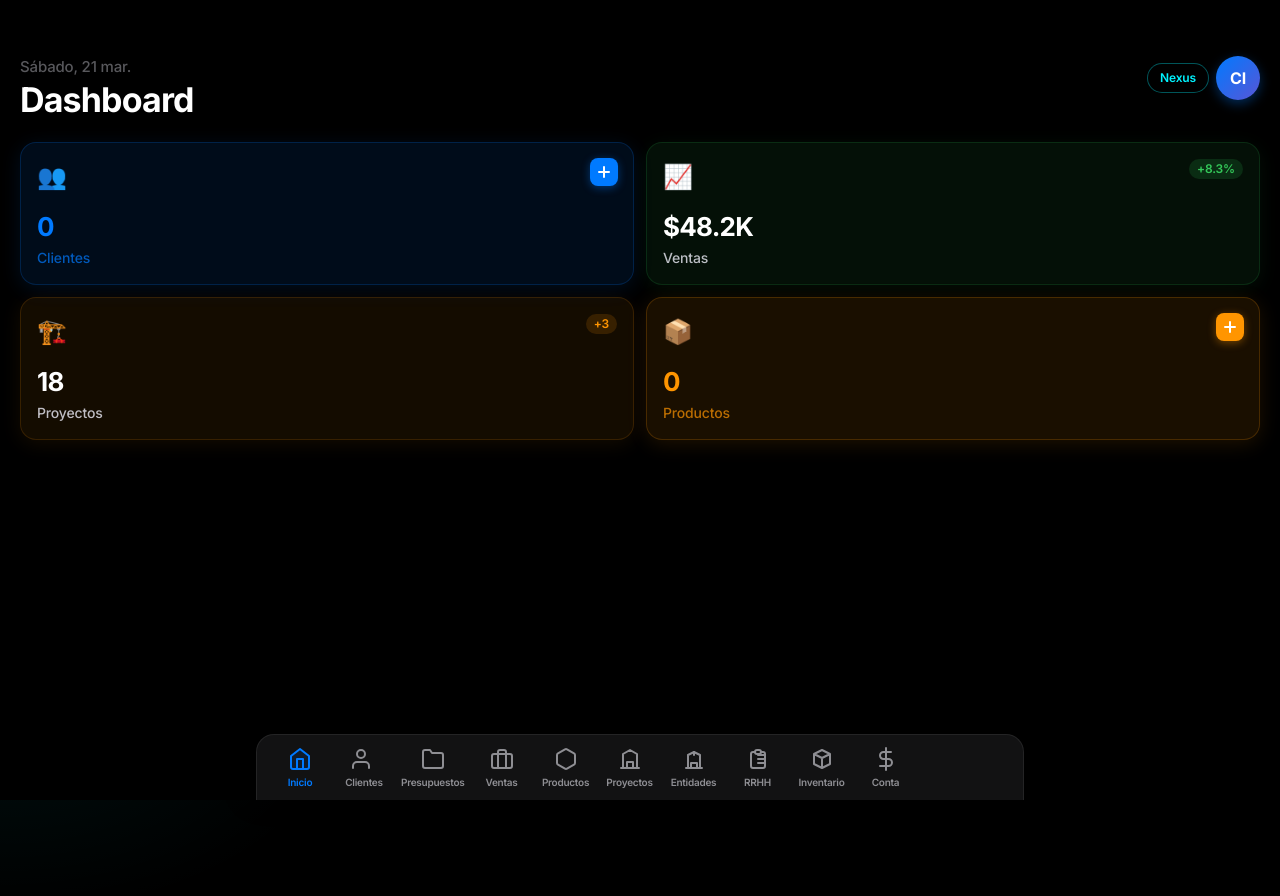
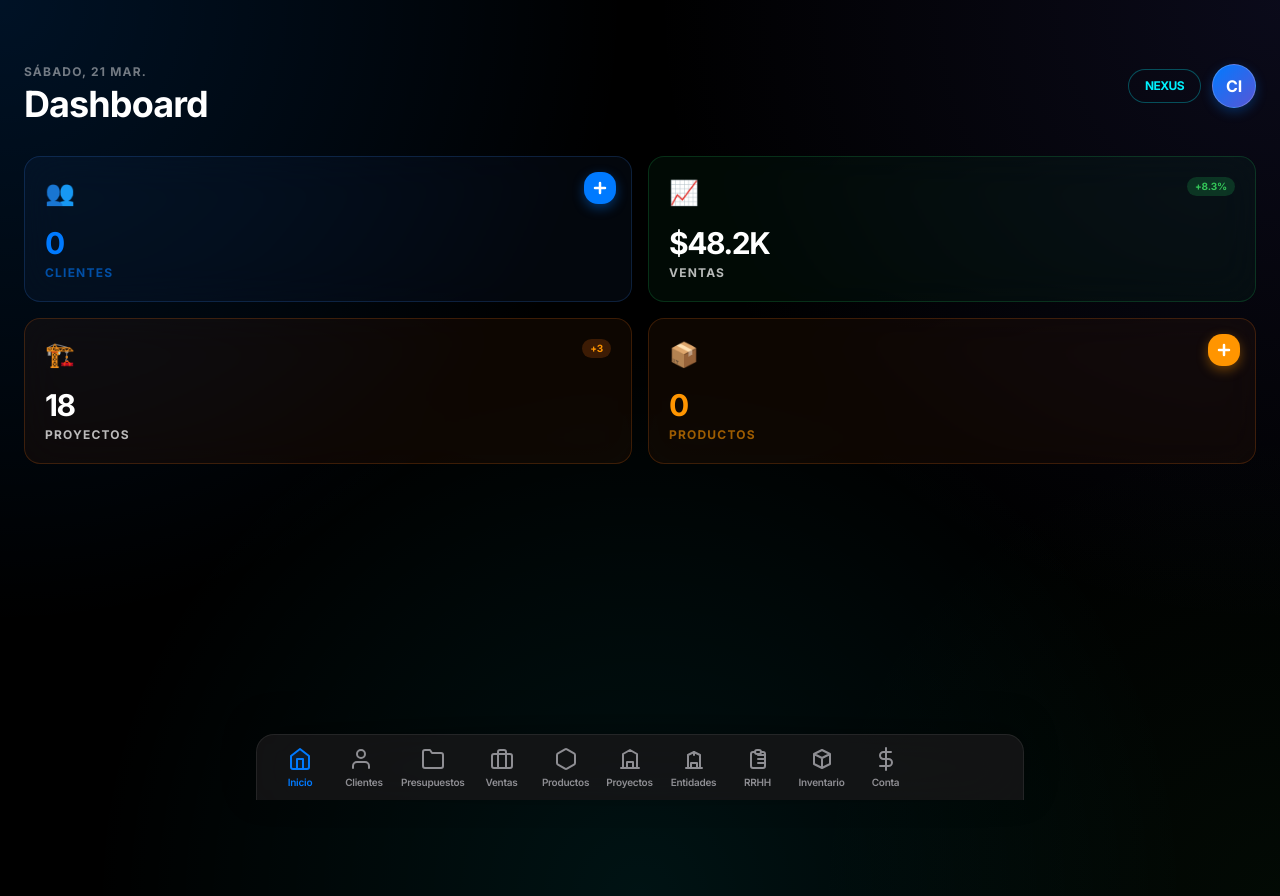
Before and after one commit to casainteligentemgta-byte/Casainteligente, a Next.js app: page / in a window 1280 px wide. Built offline with nearby package versions, Linux system fonts and the light colour scheme; no server answers; the database is empty.

Commit message:
style: optimize visual aesthetics with Nexus/iOS theme and glassmorphism

```diff
--- a/app/globals.css
+++ b/app/globals.css
@@ -118,10 +118,12 @@
 
   /* Fondo principal: evita negro plano y da profundidad coherente con el dock iOS */
   .app-root-bg {
+    background-color: #050508;
     background-image:
-      radial-gradient(ellipse 130% 90% at 50% -25%, rgba(0, 122, 255, 0.14), transparent 55%),
-      radial-gradient(ellipse 70% 55% at 100% 40%, rgba(88, 86, 214, 0.1), transparent 50%),
-      radial-gradient(ellipse 60% 50% at 0% 80%, rgba(0, 242, 254, 0.06), transparent 45%);
+      radial-gradient(circle at 0% 0%, rgba(0, 122, 255, 0.15) 0%, transparent 40%),
+      radial-gradient(circle at 100% 0%, rgba(88, 86, 214, 0.12) 0%, transparent 40%),
+      radial-gradient(circle at 50% 100%, rgba(0, 242, 254, 0.08) 0%, transparent 50%),
+      radial-gradient(circle at 100% 100%, rgba(52, 199, 89, 0.05) 0%, transparent 30%);
     background-repeat: no-repeat;
     background-attachment: fixed;
   }
@@ -145,19 +147,19 @@
 
   /* Glass morphism */
   .glass {
-    background: var(--glass-bg);
-    backdrop-filter: blur(20px) saturate(180%);
-    -webkit-backdrop-filter: blur(20px) saturate(180%);
-    border: 1px solid var(--glass-border);
-    box-shadow: var(--glass-shadow);
+    background: rgba(255, 255, 255, 0.03);
+    backdrop-filter: blur(24px) saturate(180%);
+    -webkit-backdrop-filter: blur(24px) saturate(180%);
+    border: 1px solid rgba(255, 255, 255, 0.08);
+    box-shadow: 0 8px 32px 0 rgba(0, 0, 0, 0.37);
   }
 
   .glass-strong {
-    background: rgba(255, 255, 255, 0.85);
+    background: rgba(255, 255, 255, 0.06);
     backdrop-filter: blur(40px) saturate(200%);
     -webkit-backdrop-filter: blur(40px) saturate(200%);
-    border: 1px solid rgba(255, 255, 255, 0.6);
-    box-shadow: 0 8px 32px rgba(0, 0, 0, 0.10);
+    border: 1px solid rgba(255, 255, 255, 0.12);
+    box-shadow: 0 12px 48px 0 rgba(0, 0, 0, 0.5);
   }
 
   /* iOS card */
@@ -180,23 +182,27 @@
 
   /* iOS Button */
   .ios-btn-primary {
-    background: var(--ios-blue);
+    background: linear-gradient(135deg, var(--ios-blue), var(--ios-indigo));
     color: white;
-    border-radius: var(--radius-full);
-    font-weight: 600;
-    font-size: 17px;
-    letter-spacing: -0.02em;
+    border-radius: var(--radius-lg);
+    font-weight: 700;
+    font-size: 16px;
+    letter-spacing: -0.01em;
     padding: 16px 32px;
-    border: none;
+    border: 1px solid rgba(255, 255, 255, 0.1);
     cursor: pointer;
-    transition: all 0.15s cubic-bezier(0.25, 0.46, 0.45, 0.94);
-    box-shadow: 0 4px 16px rgba(0, 122, 255, 0.35);
+    transition: all 0.3s cubic-bezier(0.23, 1, 0.32, 1);
+    box-shadow: 0 8px 24px -6px rgba(0, 122, 255, 0.5);
+    display: flex;
+    align-items: center;
+    justify-content: center;
+    gap: 8px;
   }
 
   .ios-btn-primary:hover {
-    background: var(--ios-blue-dark);
-    box-shadow: 0 6px 24px rgba(0, 122, 255, 0.45);
-    transform: translateY(-1px);
+    background: linear-gradient(135deg, #0084ff, #6b69e0);
+    box-shadow: 0 12px 32px -8px rgba(0, 122, 255, 0.6);
+    transform: translateY(-2px);
   }
 
   .ios-btn-primary:active {
--- a/app/page.tsx
+++ b/app/page.tsx
@@ -3,6 +3,8 @@
 import Link from 'next/link';
 import { useEffect, useState } from 'react';
 import { createClient } from '@/lib/supabase/client';
+import { GlassCardMotion } from '@/components/nexus/GlassCard';
+import { motion } from 'framer-motion';
 
 export default function DashboardPage() {
     const [productCount, setProductCount] = useState<number | null>(null);
@@ -10,10 +12,8 @@ export default function DashboardPage() {
 
     useEffect(() => {
         const supabase = createClient();
-        // Contar productos
         supabase.from('products').select('id', { count: 'exact', head: true })
             .then(({ count }) => setProductCount(count ?? 0));
-        // Contar clientes
         supabase.from('customers').select('id', { count: 'exact', head: true })
             .then(({ count }) => setClientCount(count ?? 0));
     }, []);
@@ -24,170 +24,132 @@ export default function DashboardPage() {
     const dayLabel = `${dayName.charAt(0).toUpperCase() + dayName.slice(1)}, ${dateStr}`;
 
     return (
-        <div className="min-h-screen" style={{ background: 'var(--bg-primary)', paddingBottom: '100px' }}>
+        <div className="min-h-screen pb-28">
 
             {/* ── Header ── */}
-            <div className="px-5 pt-14 pb-6">
+            <motion.div
+                initial={{ opacity: 0, y: -20 }}
+                animate={{ opacity: 1, y: 0 }}
+                className="px-6 pt-16 pb-8"
+            >
                 <div className="flex items-start justify-between">
-                    <div>
-                        <p className="font-medium" style={{ fontSize: '15px', color: 'var(--label-tertiary)' }}>
+                    <div className="space-y-1">
+                        <p className="text-xs font-bold uppercase tracking-widest text-[var(--nexus-text-dim)]">
                             {dayLabel}
                         </p>
-                        <h1
-                            className="font-bold tracking-tight mt-0.5"
-                            style={{ fontSize: '34px', color: 'var(--label-primary)', lineHeight: 1.1 }}
-                        >
+                        <h1 className="text-4xl font-bold tracking-tight text-white">
                             Dashboard
                         </h1>
                     </div>
-                    <div className="flex items-center gap-2">
+                    <div className="flex items-center gap-3">
                         <Link
                             href="/nexus"
-                            className="rounded-full px-3 py-1.5 text-xs font-semibold text-[#00F2FE] ring-1 ring-[rgba(0,242,254,0.35)] hover:bg-[rgba(0,242,254,0.1)]"
+                            className="rounded-full px-4 py-2 text-xs font-bold uppercase tracking-tighter text-[var(--nexus-cyan)] ring-1 ring-[rgba(0,242,254,0.3)] hover:bg-[rgba(0,242,254,0.1)] transition-all"
                         >
                             Nexus
                         </Link>
-                        <div
-                            className="flex items-center justify-center rounded-full font-bold text-white"
-                            style={{
-                                width: '44px', height: '44px',
-                                background: 'linear-gradient(135deg, #007AFF, #5856D6)',
-                                fontSize: '16px',
-                                boxShadow: '0 4px 12px rgba(0,122,255,0.35)',
-                                flexShrink: 0,
-                            }}
-                        >
+                        <div className="w-11 h-11 rounded-full bg-gradient-to-br from-[var(--ios-blue)] to-[var(--ios-indigo)] flex items-center justify-center text-white font-bold shadow-[0_4px_12px_rgba(0,122,255,0.3)] border border-white/20">
                             CI
                         </div>
                     </div>
                 </div>
-            </div>
+            </motion.div>
 
             {/* ── Stats Grid ── */}
-            <div className="px-5 grid grid-cols-2 gap-3 mb-6">
+            <div className="px-6 grid grid-cols-2 gap-4">
 
                 {/* ── Clientes ── */}
-                <div style={{ position: 'relative' }}>
-                    <Link
-                        href="/clientes"
-                        className="rounded-2xl p-4 transition-all duration-150 active:scale-95"
-                        style={{
-                            background: 'rgba(0,122,255,0.10)',
-                            border: '1px solid rgba(0,122,255,0.2)',
-                            textDecoration: 'none', display: 'block',
-                            boxShadow: '0 4px 20px rgba(0,122,255,0.12)',
-                        }}
+                <div className="relative group">
+                    <Link href="/clientes" className="block h-full">
+                        <GlassCardMotion
+                            delay={0.1}
+                            className="h-full !bg-blue-500/5 border-blue-500/20 active:scale-95 transition-transform"
                         >
-                        <div className="flex items-start justify-between mb-3">
-                            <span style={{ fontSize: '24px' }}>👥</span>
-                            <div style={{ width: '28px', height: '28px' }} />
+                            <div className="flex items-start justify-between mb-4">
+                                <span className="text-2xl">👥</span>
+                                <div className="w-7 h-7" />
                             </div>
-                        <p className="font-bold" style={{ fontSize: '26px', color: '#007AFF', letterSpacing: '-0.03em' }}>
+                            <p className="text-3xl font-bold tracking-tighter text-[var(--ios-blue)]">
                                 {clientCount ?? '—'}
                             </p>
-                        <p className="text-sm font-medium mt-0.5" style={{ color: '#007AFF', opacity: 0.7 }}>
+                            <p className="text-xs font-bold uppercase tracking-widest text-[var(--ios-blue)] opacity-60 mt-1">
                                 Clientes
                             </p>
+                        </GlassCardMotion>
                     </Link>
                     <Link
                         href="/clientes/nuevo"
-                        style={{
-                            position: 'absolute', top: '16px', right: '16px', zIndex: 10,
-                            display: 'flex', alignItems: 'center', justifyContent: 'center',
-                            width: '28px', height: '28px', borderRadius: '8px',
-                            background: '#007AFF', boxShadow: '0 2px 8px rgba(0,122,255,0.4)',
-                            textDecoration: 'none',
-                        }}
+                        className="absolute top-4 right-4 z-10 w-8 h-8 rounded-lg bg-[var(--ios-blue)] flex items-center justify-center shadow-[0_4px_12px_rgba(0,122,255,0.4)] hover:scale-110 active:scale-90 transition-all"
                     >
                         <svg width="14" height="14" viewBox="0 0 14 14" fill="none">
-                            <path d="M7 2v10M2 7h10" stroke="white" strokeWidth="2" strokeLinecap="round" />
+                            <path d="M7 2v10M2 7h10" stroke="white" strokeWidth="2.5" strokeLinecap="round" />
                         </svg>
                     </Link>
                 </div>
 
                 {/* ── Ventas ── */}
-                <div
-                    className="rounded-2xl p-4"
-                    style={{
-                        background: 'rgba(52,199,89,0.08)',
-                        border: '1px solid rgba(52,199,89,0.15)',
-                        boxShadow: '0 4px 20px rgba(52,199,89,0.08)',
-                    }}
+                <GlassCardMotion
+                    delay={0.2}
+                    className="!bg-green-500/5 border-green-500/20"
                 >
-                    <div className="flex items-start justify-between mb-3">
-                        <span style={{ fontSize: '24px' }}>📈</span>
-                        <span className="text-xs font-semibold px-2 py-0.5 rounded-full"
-                            style={{ background: 'rgba(52,199,89,0.15)', color: '#34C759' }}>
+                    <div className="flex items-start justify-between mb-4">
+                        <span className="text-2xl">📈</span>
+                        <span className="text-[10px] font-bold px-2 py-0.5 rounded-full bg-green-500/20 text-[var(--ios-green)] uppercase">
                             +8.3%
                         </span>
                     </div>
-                    <p className="font-bold" style={{ fontSize: '26px', color: 'var(--label-primary)', letterSpacing: '-0.03em' }}>
+                    <p className="text-3xl font-bold tracking-tighter text-white">
                         $48.2K
                     </p>
-                    <p className="text-sm font-medium mt-0.5" style={{ color: 'var(--label-secondary)' }}>
+                    <p className="text-xs font-bold uppercase tracking-widest text-[var(--nexus-text-muted)] mt-1">
                         Ventas
                     </p>
-                </div>
+                </GlassCardMotion>
 
                 {/* ── Proyectos ── */}
-                <div
-                    className="rounded-2xl p-4"
-                    style={{
-                        background: 'rgba(255,149,0,0.08)',
-                        border: '1px solid rgba(255,149,0,0.15)',
-                        boxShadow: '0 4px 20px rgba(255,149,0,0.08)',
-                    }}
+                <GlassCardMotion
+                    delay={0.3}
+                    className="!bg-orange-500/5 border-orange-500/20"
                 >
-                    <div className="flex items-start justify-between mb-3">
-                        <span style={{ fontSize: '24px' }}>🏗️</span>
-                        <span className="text-xs font-semibold px-2 py-0.5 rounded-full"
-                            style={{ background: 'rgba(255,149,0,0.15)', color: '#FF9500' }}>
+                    <div className="flex items-start justify-between mb-4">
+                        <span className="text-2xl">🏗️</span>
+                        <span className="text-[10px] font-bold px-2 py-0.5 rounded-full bg-orange-500/20 text-[var(--ios-orange)] uppercase">
                             +3
                         </span>
                     </div>
-                    <p className="font-bold" style={{ fontSize: '26px', color: 'var(--label-primary)', letterSpacing: '-0.03em' }}>
+                    <p className="text-3xl font-bold tracking-tighter text-white">
                         18
                     </p>
-                    <p className="text-sm font-medium mt-0.5" style={{ color: 'var(--label-secondary)' }}>
+                    <p className="text-xs font-bold uppercase tracking-widest text-[var(--nexus-text-muted)] mt-1">
                         Proyectos
                     </p>
-                </div>
+                </GlassCardMotion>
 
                 {/* ── Productos ── */}
-                <div style={{ position: 'relative' }}>
-                    <Link
-                        href="/productos"
-                        className="rounded-2xl p-4 transition-all duration-150 active:scale-95"
-                        style={{
-                            background: 'rgba(255,149,0,0.10)',
-                            border: '1px solid rgba(255,149,0,0.2)',
-                            textDecoration: 'none', display: 'block',
-                            boxShadow: '0 4px 20px rgba(255,149,0,0.12)',
-                        }}
+                <div className="relative group">
+                    <Link href="/productos" className="block h-full">
+                        <GlassCardMotion
+                            delay={0.4}
+                            className="h-full !bg-orange-500/5 border-orange-500/20 active:scale-95 transition-transform"
                         >
-                        <div className="flex items-start justify-between mb-3">
-                            <span style={{ fontSize: '24px' }}>📦</span>
-                            <div style={{ width: '28px', height: '28px' }} />
+                            <div className="flex items-start justify-between mb-4">
+                                <span className="text-2xl">📦</span>
+                                <div className="w-7 h-7" />
                             </div>
-                        <p className="font-bold" style={{ fontSize: '26px', color: '#FF9500', letterSpacing: '-0.03em' }}>
+                            <p className="text-3xl font-bold tracking-tighter text-[var(--ios-orange)]">
                                 {productCount ?? '—'}
                             </p>
-                        <p className="text-sm font-medium mt-0.5" style={{ color: '#FF9500', opacity: 0.7 }}>
+                            <p className="text-xs font-bold uppercase tracking-widest text-[var(--ios-orange)] opacity-60 mt-1">
                                 Productos
                             </p>
+                        </GlassCardMotion>
                     </Link>
                     <Link
                         href="/productos/nuevo"
-                        style={{
-                            position: 'absolute', top: '16px', right: '16px', zIndex: 10,
-                            display: 'flex', alignItems: 'center', justifyContent: 'center',
-                            width: '28px', height: '28px', borderRadius: '8px',
-                            background: '#FF9500', boxShadow: '0 2px 8px rgba(255,149,0,0.4)',
-                            textDecoration: 'none',
-                        }}
+                        className="absolute top-4 right-4 z-10 w-8 h-8 rounded-lg bg-[var(--ios-orange)] flex items-center justify-center shadow-[0_4px_12px_rgba(255,149,0,0.4)] hover:scale-110 active:scale-90 transition-all"
                     >
                         <svg width="14" height="14" viewBox="0 0 14 14" fill="none">
-                            <path d="M7 2v10M2 7h10" stroke="white" strokeWidth="2" strokeLinecap="round" />
+                            <path d="M7 2v10M2 7h10" stroke="white" strokeWidth="2.5" strokeLinecap="round" />
                         </svg>
                     </Link>
                 </div>
--- a/components/AppChrome.tsx
+++ b/components/AppChrome.tsx
@@ -27,13 +27,13 @@ export default function AppChrome({ children }: { children: React.ReactNode }) {
   const isNexus = path.startsWith('/nexus');
   /** Vista previa del presupuesto: pantalla completa sin dock ni distracciones (y sin caché de miniaturas en otros módulos). */
   const isPresupuestoPreview = path === '/ventas/preview';
-  /** Entrevista candidato: pantalla completa sin dock (anti-distracción). */
-  const isRecruitmentCandidate = path === '/reclutamiento';
+  /** Entrevista candidato u onboarding: pantalla completa sin dock (anti-distracción). */
+  const isRecruitment = path.startsWith('/reclutamiento');
   /** Postulación pública: sin dock CRM (evita «Inicio» y otros módulos). */
   const isPublicRegistro = path.startsWith('/registro');
 
   const chromeMinimal =
-    isNexus || isPresupuestoPreview || isRecruitmentCandidate || isPublicRegistro;
+    isNexus || isPresupuestoPreview || isRecruitment || isPublicRegistro;
 
   return (
     <>
```
Also changed, not shown: app/reclutamiento/onboarding/[token]/page.tsx (+135 -62 lines). Lines whose indentation alone changed are shown as unchanged.
